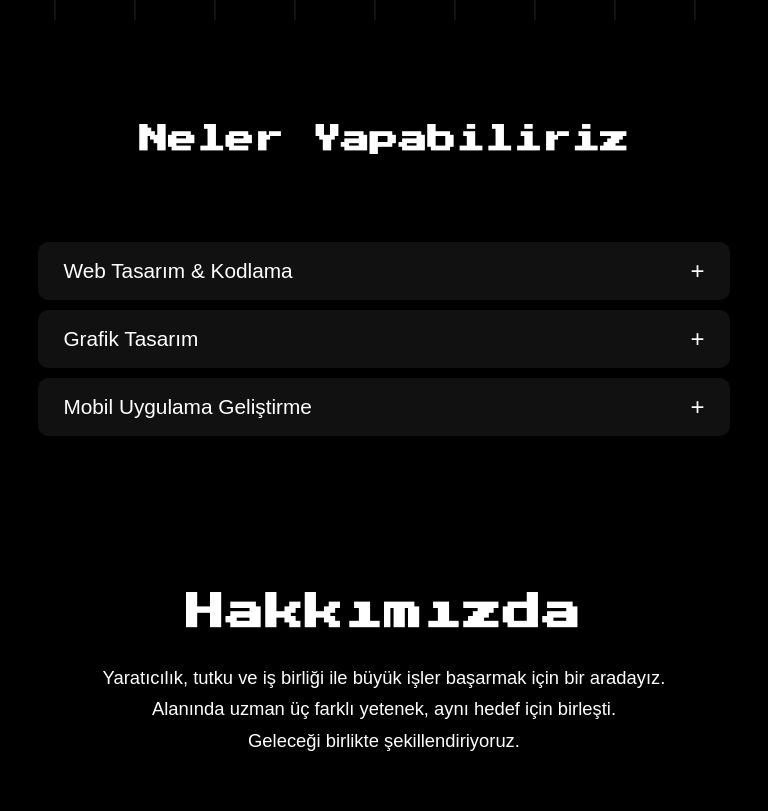
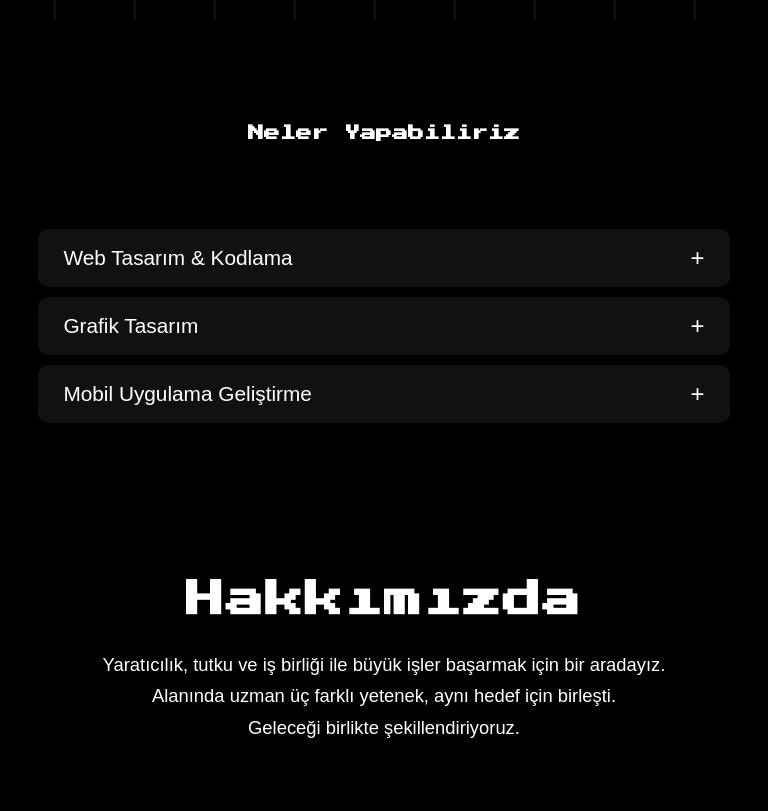
Before and after one commit to thmcodexlabss-rgb/thmcodexlabs.github.io, a plain HTML site: page index.html in a window 768 px wide. Shown: the part 780-1591 px from the top of the page. Drawn offline with nearby package versions, Linux system fonts and the light colour scheme; a web font is replaced by a local one.

Commit message:
Update sitil.css

```diff
--- a/sitil.css
+++ b/sitil.css
@@ -914,7 +914,7 @@ button.thm-button:hover::before {
 }
 
 @media (min-width: 481px) and (max-width: 768px) {
-  .thm-section-title { font-size: 1.8rem; margin-bottom: 35px; }
+  .thm-section-title { font-size: 1rem; margin-bottom: 35px; }
   .thm-cards { grid-template-columns: repeat(2, 1fr); gap: 20px; }
 }
 
```
